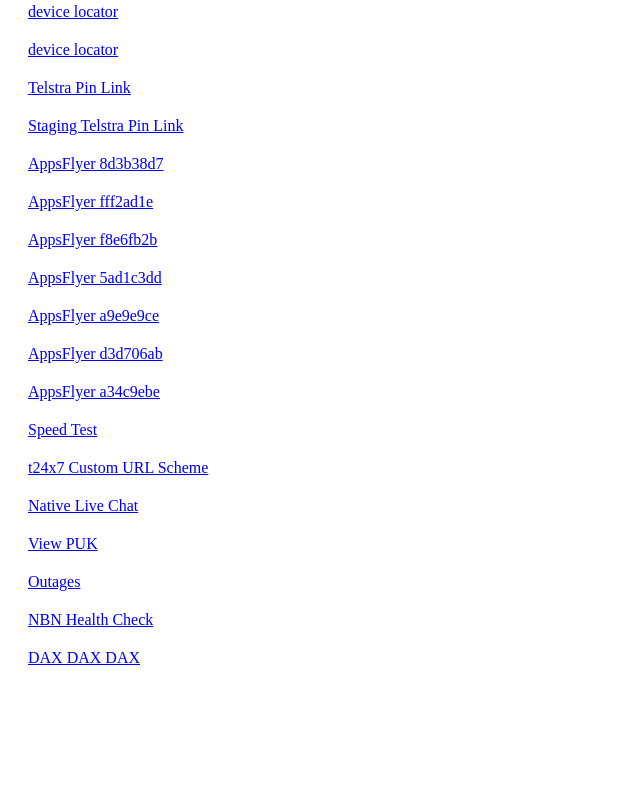
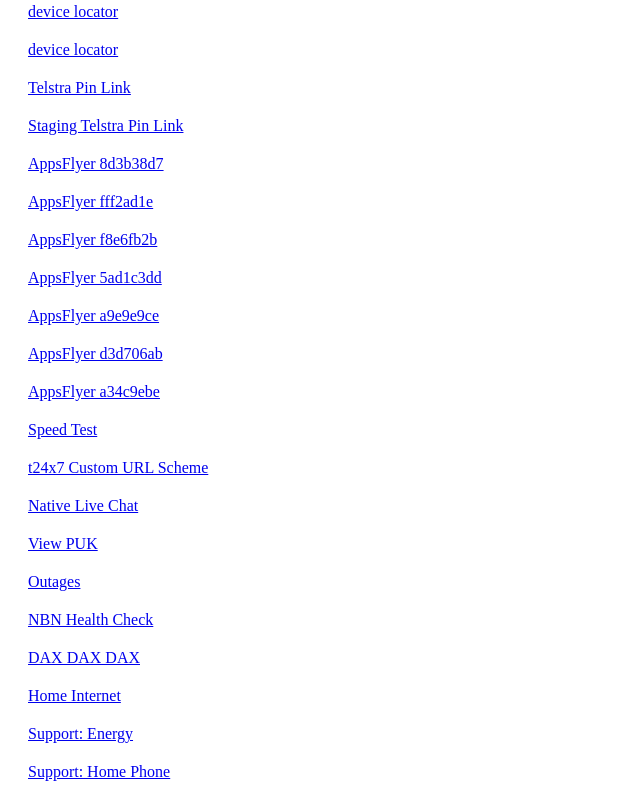
Before and after one commit to dmd-apps/dmd-apps.github.io, a plain HTML site: page index.html in a window 1280 px wide. Shown: the part 777-1578 px from the top of the page, without its empty margins (0-640 px from the left). Before the commit the page ends 1464 px from the top, so only its background shows below. Drawn offline with Linux system fonts and the light colour scheme.

Commit message:
Add deep links for get help tiles

```diff
--- a/index.html
+++ b/index.html
@@ -47,5 +47,17 @@ div{ margin:20px 20px 20px 20px }
 <div><a href="https://myservices.telstra.com.au/get-help/health-check">NBN Health Check</a></div>
 <div><a href="https://myservices.telstra.com.au/get-help/speak-with-us">DAX DAX DAX</a></div>
 
+<div><a href="https://www.myservices.telstra.com.au/get-help/accounts-payments>Support: Accounts & Payments</a></div>
+<div><a href="https://www.myservices.telstra.com.au/get-help/home-internet>Home Internet</a></div>
+<div><a href="https://www.myservices.telstra.com.au/get-help/mobiles-tablets>Support: Mobiles and Tablets</a></div>
+<div><a href="https://www.myservices.telstra.com.au/get-help/energy>Support: Energy</a></div>
+<div><a href="https://www.myservices.telstra.com.au/get-help/email>Support: Email</a></div>
+<div><a href="https://www.myservices.telstra.com.au/get-help/home-phone>Support: Home Phone</a></div>
+<div><a href="https://www.myservices.telstra.com.au/get-help/foxtel>Support: Foxtel</a></div>
+
+
+
+
+
 </body>
 </html>
```
